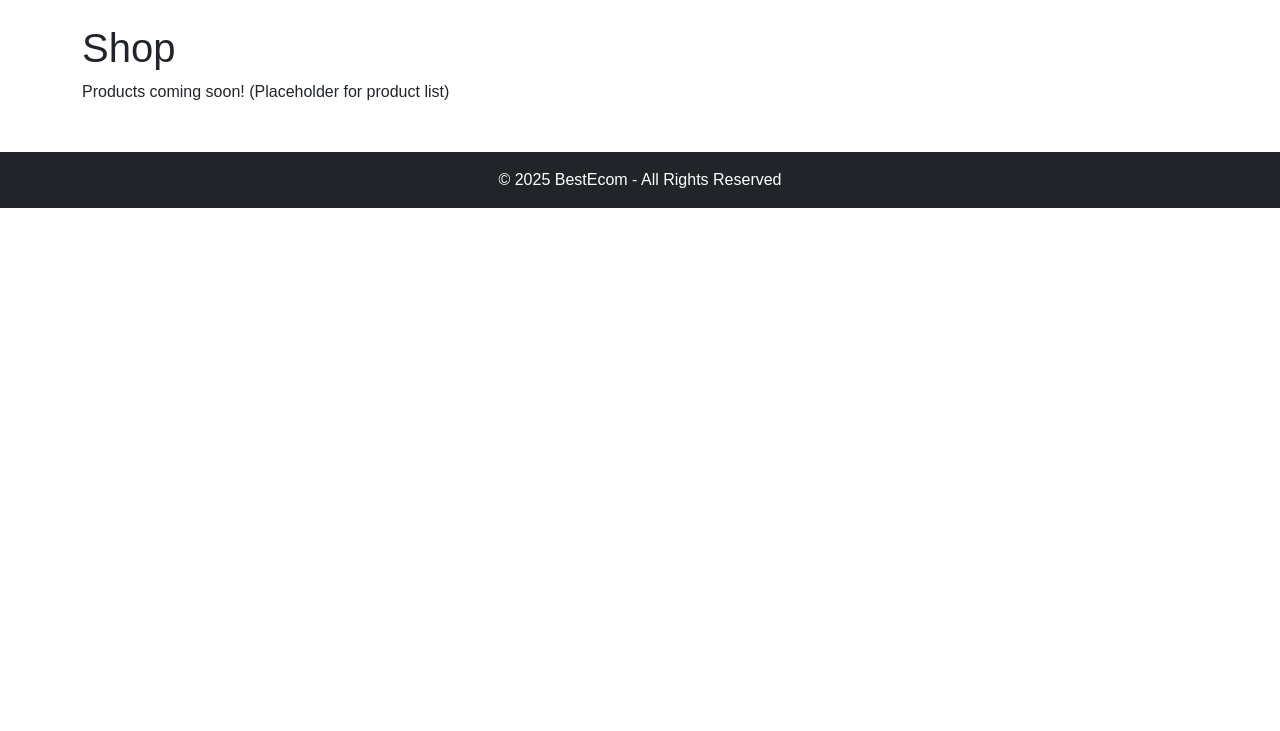
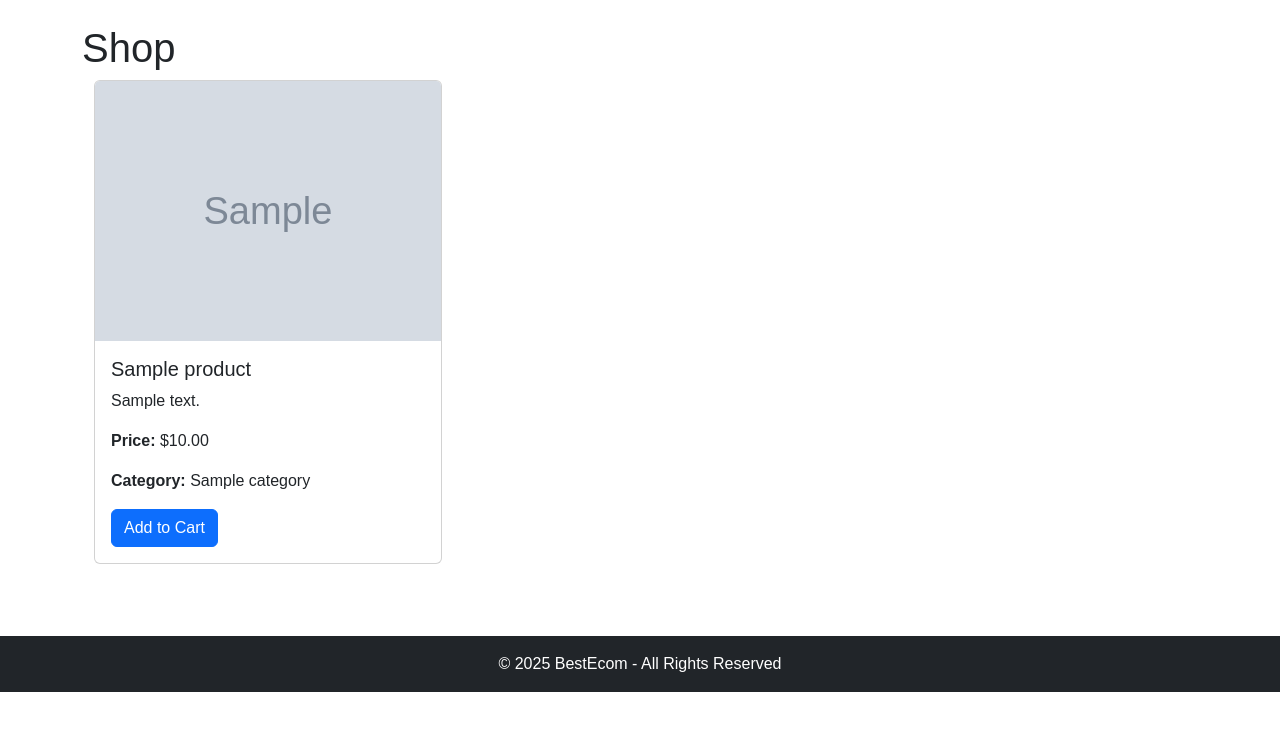
Before and after one commit to bharatexpressd-design/10092025_v1, a Django app: page /shop/ in a window 1280 px wide. Shown: the part 56-787 px from the top of the page. Run offline with Django 5.2, Linux system fonts and the light colour scheme; tables that the repository leaves empty hold one stand-in row (values such as "Sample post"); grey boxes marked "Sample" are stand-in pictures; some libraries are stand-ins or nearby versions.

Commit message:
Updated shop page to display products

```diff
--- a/core/templates/shop.html
+++ b/core/templates/shop.html
@@ -1,8 +1,28 @@
-{% extends 'base.html' %}
-
-{% block title %}Shop - BestEcom{% endblock %}
+{% extends "base.html" %}
+{% load static %}
 
 {% block content %}
 <h1>Shop</h1>
-<p>Products coming soon! (Placeholder for product list)</p>
+<div class="container">
+    <div class="row">
+        {% for product in products %}
+        <div class="col-md-4">
+            <div class="card mb-4">
+                {% if product.image %}
+                <img src="{{ product.image.url }}" class="card-img-top" alt="{{ product.name }}">
+                {% endif %}
+                <div class="card-body">
+                    <h5 class="card-title">{{ product.name }}</h5>
+                    <p class="card-text">{{ product.description|truncatewords:20 }}</p>
+                    <p class="card-text"><strong>Price:</strong> ${{ product.price }}</p>
+                    <p class="card-text"><strong>Category:</strong> {{ product.category.name }}</p>
+                    <a href="#" class="btn btn-primary">Add to Cart</a>
+                </div>
+            </div>
+        </div>
+        {% empty %}
+        <p>No products available.</p>
+        {% endfor %}
+    </div>
+</div>
 {% endblock %}
--- a/core/views.py
+++ b/core/views.py
@@ -1,7 +1,9 @@
 from django.shortcuts import render
+from .models import Product
 
 def home(request):
     return render(request, 'home.html', {'title': 'Welcome to BestEcom'})
 
 def shop(request):
-    return render(request, 'shop.html', {'products': []})
+    products = Product.objects.filter(available=True)
+    return render(request, 'shop.html', {'title': 'Shop', 'products': products})
```
